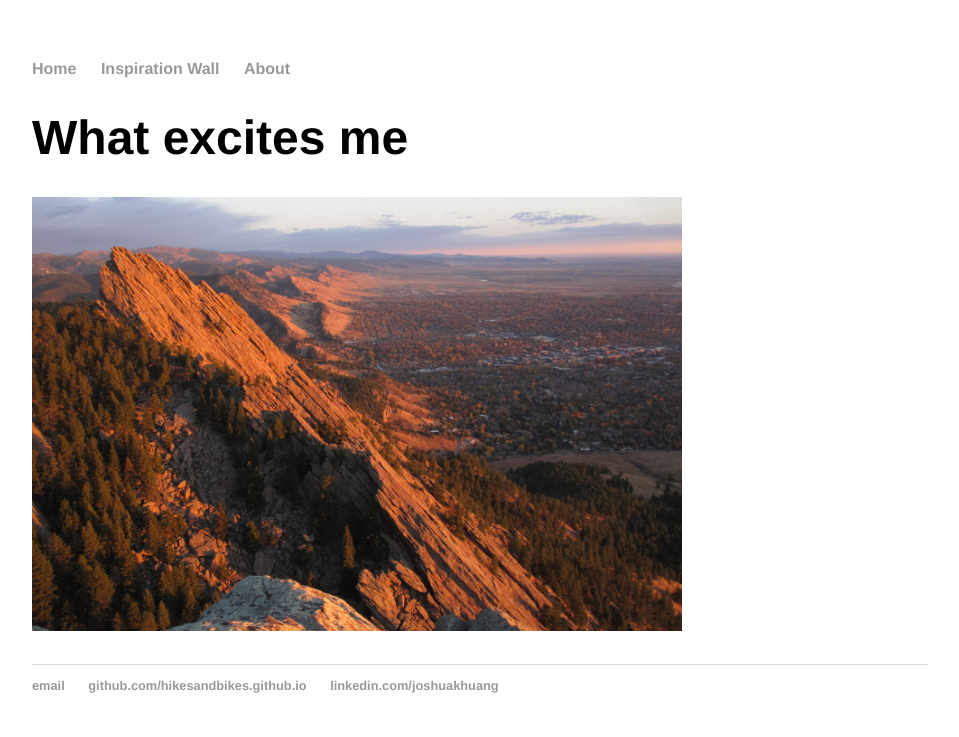
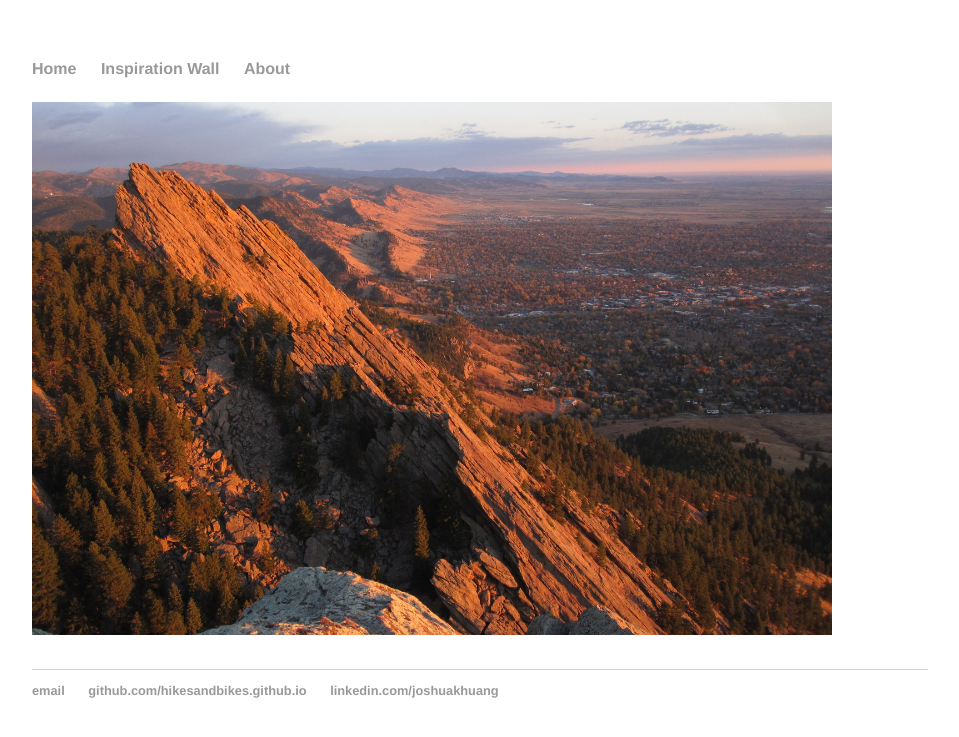
Before and after one commit to hikesandbikes/hikesandbikes.github.io, a Jekyll site: the page built from inspiration_wall/index.html, in a window 1280 px wide. Shown: the top 737 px of the page, without its empty margins (160-1119 px from the left). Built offline with Jekyll 4.4.1, drawn with Linux system fonts in a browser that asks for light colours.

Commit message:
Increase width of img

```diff
--- a/inspiration_wall/index.html
+++ b/inspiration_wall/index.html
@@ -4,11 +4,11 @@
 ---
 
 		<div class="Inspiration Wall">
-			<h1>What excites me</h1>
+
 
 			<div class="asset-content">
 				<div class="asset-body">
-			<p><img src="/static/img/img_nature.jpg" width="650"></p>
+			<p><img src="/static/img/img_nature.jpg" width="800"></p>
 			</div>
 			</div>
 		</div>
```
